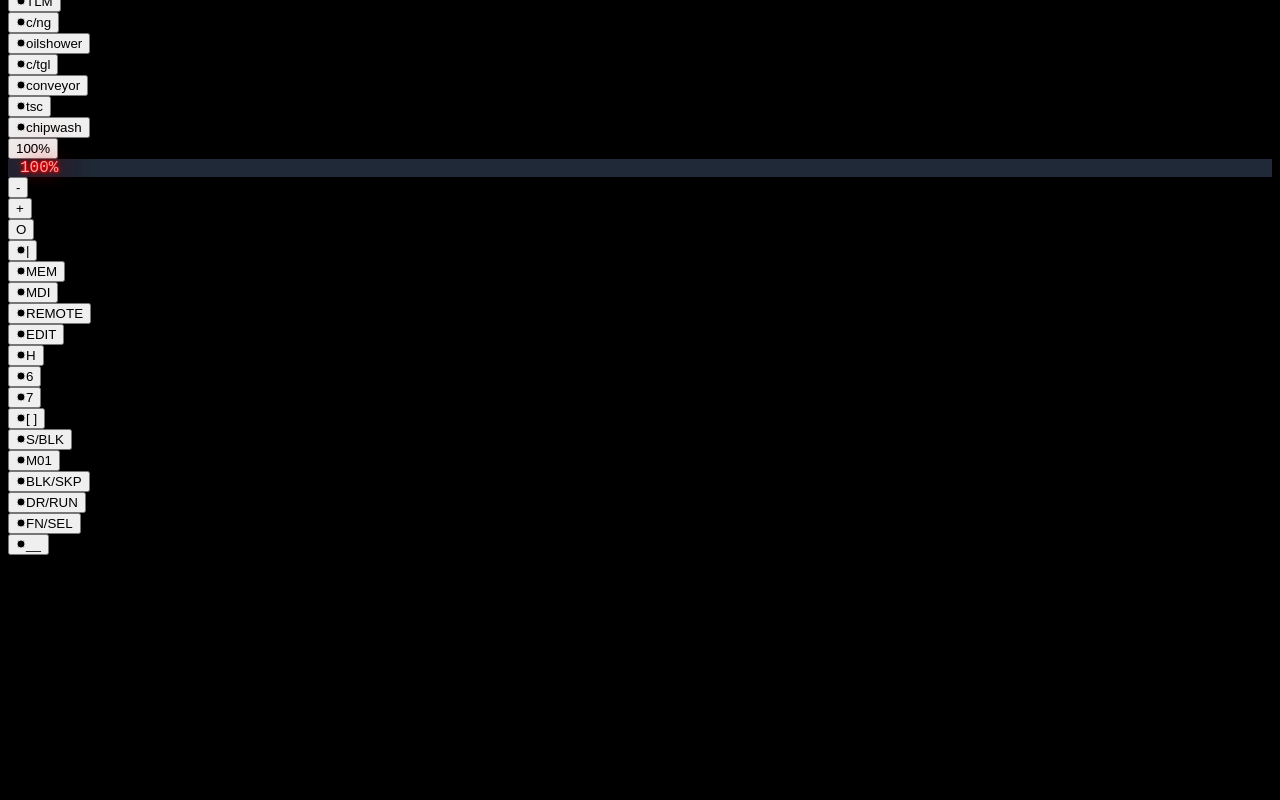
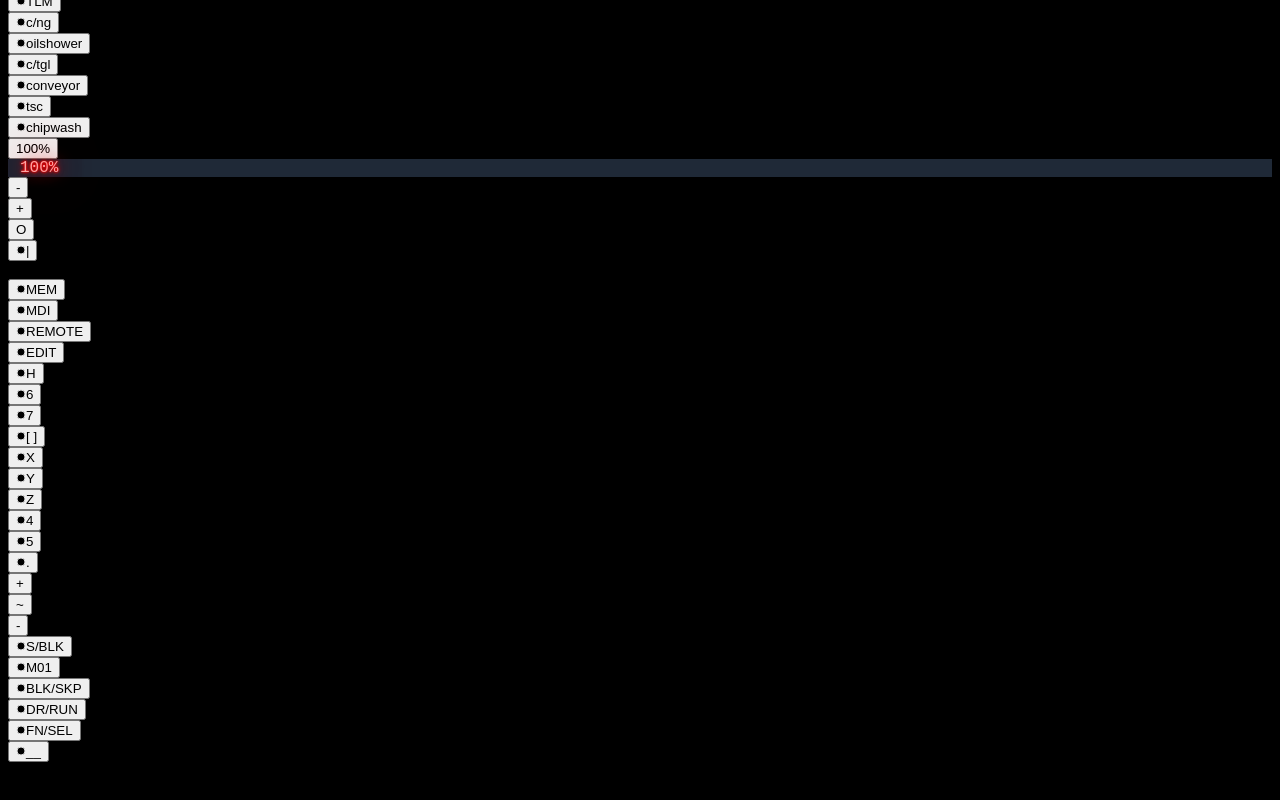
Before and after one commit to kevinkhill/matsuura-gtech-30i, a Next.js app: page / in a window 1280 px wide. Shown: the part 480-1280 px from the top of the page. Before the commit the page ends 1119 px from the top, so only its background shows below. Built offline with nearby package versions, Linux system fonts and the light colour scheme; a web font is replaced by a local one.

Commit message:
updating some layout to position the buttons better. removing led from directional buttons

```diff
--- a/components/ButtonGroup.tsx
+++ b/components/ButtonGroup.tsx
@@ -17,6 +17,7 @@ const ButtonGroup = ({ buttons, onToggle, groupLabel }: ButtonGroupProps) => {
       {buttons.map((btn: ButtonProps) => {
         return (
           <Button
+            plain={btn.plain}
             key={btn.text}
             text={btn.text}
             color={btn.color}
--- /dev/null
+++ b/components/PanelGroups/AxisButtons.tsx
@@ -0,0 +1,25 @@
+import { ButtonProps } from "../Button";
+import ButtonGroup from "../ButtonGroup";
+
+const buttons: ButtonProps[] = [
+  { text: "X" },
+  { text: "Y" },
+  { text: "Z" },
+  { text: "4" },
+  { text: "5" },
+  { text: "." }
+];
+
+const AxisButtons = ({ onToggle }) => {
+  return (
+    <div className="grid grid-cols-3 gap-1 p-5 place-items-center">
+      <ButtonGroup
+        buttons={buttons}
+        onToggle={onToggle}
+        groupLabel="Axis Group"
+      />
+    </div>
+  );
+};
+
+export default AxisButtons;
--- /dev/null
+++ b/components/PanelGroups/DirectionButtons.tsx
@@ -0,0 +1,22 @@
+import ButtonGroup from "../ButtonGroup";
+import { ButtonProps } from "../Button";
+
+const buttons: ButtonProps[] = [
+  { text: "+", plain: true },
+  { text: "~", plain: true },
+  { text: "-", plain: true }
+];
+
+const DirectionButtons = ({ onToggle }) => {
+  return (
+    <div className="grid grid-cols-3 gap-1">
+      <ButtonGroup
+        buttons={buttons}
+        onToggle={onToggle}
+        groupLabel="Toggle Group"
+      />
+    </div>
+  );
+};
+
+export default DirectionButtons;
--- a/pages/index.tsx
+++ b/pages/index.tsx
@@ -10,14 +10,19 @@ import SpindleGroup from "../components/PanelGroups/SpindleGroup";
 import ToggleButtons from "../components/PanelGroups/ToggleButtons";
 import CoolantButtons from "../components/PanelGroups/CoolantButtons";
 import StatusIndicators from "../components/PanelGroups/StatusIndicators";
+import DirectionButtons from "../components/PanelGroups/DirectionButtons";
+import AxisButtons from "../components/PanelGroups/AxisButtons";
 
 export default function Home() {
   const [showBg, setShowBg] = useState(false);
 
-  const handleButton: ButtonGroupProps["onToggle"] = (group, button, state) => {
-    if (button === "__") {
-      setShowBg(state);
-    }
+  const buttonHandler: ButtonGroupProps["onToggle"] = (
+    group,
+    button,
+    state
+  ) => {
+    if (button === "__") setShowBg(state);
+
     console.log(group, button, state);
   };
 
@@ -34,7 +39,7 @@ export default function Home() {
       {/* === Container === */}
       <div className={`min-h-screen ${showBg ? "machine-panel" : ""}`}>
         {/* === Top Group === */}
-        <div className="grid grid-flow-col h-28">
+        <div className="grid grid-flow-col">
           <PanelGroup className="col-span-4">
             <StatusIndicators
               ALARM={false}
@@ -48,32 +53,45 @@ export default function Home() {
             />
           </PanelGroup>
           <PanelGroup p={1} className="col-span-3 -ml-0.5">
-            <HandyButtons onToggle={handleButton} />
+            <HandyButtons onToggle={buttonHandler} />
           </PanelGroup>
           <PanelGroup p={1} className="col-span-3 -ml-0.5">
-            <CoolantButtons onToggle={handleButton} />
+            <CoolantButtons onToggle={buttonHandler} />
           </PanelGroup>
           <PanelGroup className="col-span-4 -ml-0.5">
-            <SpindleGroup onToggle={handleButton} />
+            <SpindleGroup onToggle={buttonHandler} />
           </PanelGroup>
         </div>
         {/* === Bottom Group === */}
         <div className="grid grid-cols-12 -mt-0.5">
           {/* === Left Section === */}
-          <PanelGroup className="flex justify-end h-48 col-span-7">
-            <ModeButtons onToggle={handleButton} />
+          <PanelGroup className="col-span-7 h-80">
+            <div className="grid h-full grid-flow-col grid-cols-2">
+              <div className="bg-yellow-100">1</div>
+              <div className="flex flex-col bg-red-100">
+                <div className="bg-red-100">
+                  <ModeButtons onToggle={buttonHandler} />
+                </div>
+                <div>
+                  <AxisButtons onToggle={buttonHandler} />
+                </div>
+                <div className="flex items-end justify-end h-full bg-blue-100">
+                  <DirectionButtons onToggle={buttonHandler} />
+                </div>
+              </div>
+            </div>
           </PanelGroup>
 
           {/* === Right Section === */}
           <div className="col-span-5 row-span-2">
-            <div className="grid grid-flow-row grid-rows-3 -ml-0.5">
+            <div className="flex bg-green-300 h-full flex-col -ml-0.5">
               <PanelGroup p={1} className="">
-                <ToggleButtons onToggle={handleButton} />
+                <ToggleButtons onToggle={buttonHandler} />
               </PanelGroup>
-              <PanelGroup className="-mt-0.5">
+              <PanelGroup className="h-1/2 -mt-0.5">
                 <p>overrides</p>
               </PanelGroup>
-              <PanelGroup className="-mt-0.5">
+              <PanelGroup className="h-1/2 -mt-0.5">
                 <div className="flex flex-auto">
                   <p>feed hold / cycle start</p>
                 </div>
```
Also changed, not shown: pages/_app.tsx (renamed from pages/_app.js).
